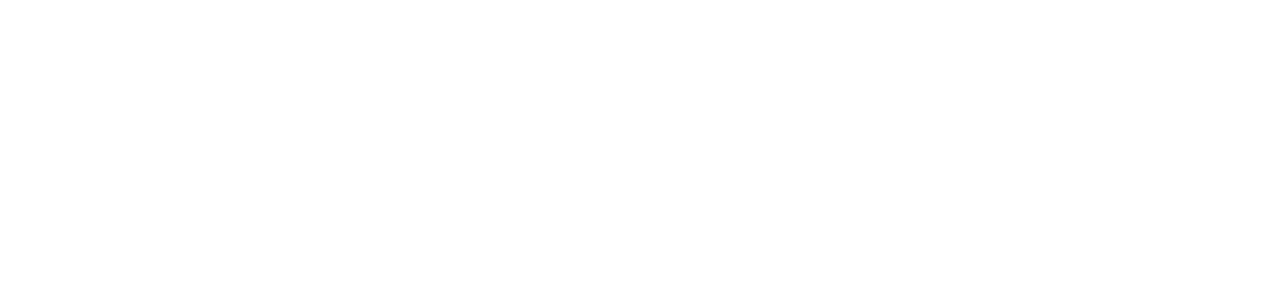
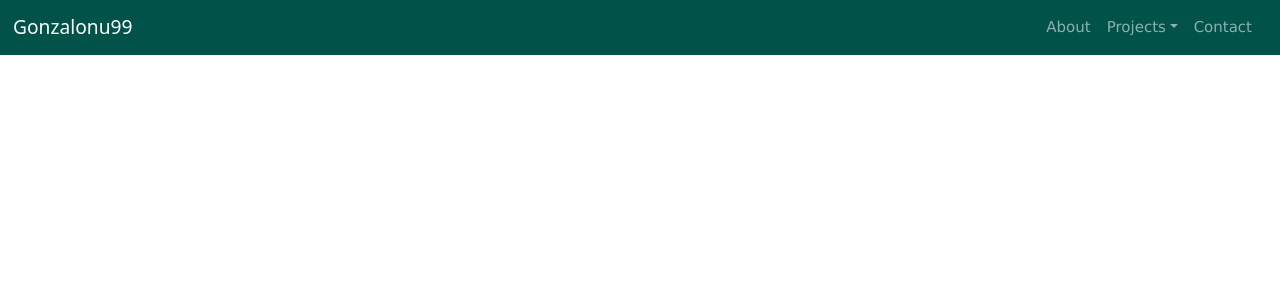
Before and after one commit to Gonzalonu99/portfolio, a React (Create React App) app: page / in a window 1280 px wide. Shown: the top 300 px of the page. Built offline with nearby package versions, Linux system fonts and the light colour scheme.

Commit message:
feature navbar

```diff
--- a/package.json
+++ b/package.json
@@ -6,7 +6,9 @@
     "@testing-library/jest-dom": "^5.16.4",
     "@testing-library/react": "^13.3.0",
     "@testing-library/user-event": "^13.5.0",
+    "bootstrap": "^5.1.3",
     "react": "^18.2.0",
+    "react-bootstrap": "^2.4.0",
     "react-dom": "^18.2.0",
     "react-scripts": "5.0.1",
     "web-vitals": "^2.1.4"
--- a/src/App.js
+++ b/src/App.js
@@ -1,8 +1,9 @@
+import NavBar from "./components/navbar";
 
 function App() {
   return (
-    <div className="App">
-
+    <div>
+      <NavBar/>
     </div>
   );
 }
--- /dev/null
+++ b/src/components/navbar/index.js
@@ -0,0 +1,33 @@
+import React from 'react';
+import 'bootstrap/dist/css/bootstrap.css';
+import {Nav, Navbar, NavbarBrand, NavDropdown, NavLink} from 'react-bootstrap';
+import './navbar.css';
+import NavbarToggle from 'react-bootstrap/esm/NavbarToggle';
+import NavbarCollapse from 'react-bootstrap/esm/NavbarCollapse';
+const NavBar = () => {
+    const projects = [
+        {id:'calculadora', title: 'Calculator', ref: '#projects/calculator'},
+        {id:'clima', title:'Weather App', ref:'#projects/weather-app'},
+        {id:'numen-vinos', title:'Numen Wines', ref:'#projects/numen-wines'}
+    ]
+  return (
+    <div>
+         <Navbar bg='myColor' variant='dark' sticky='top' expand='sm' collapseOnSelect>
+            <NavbarBrand href='https://github.com/Gonzalonu99?tab=repositories'>Gonzalonu99</NavbarBrand>
+            <NavbarToggle/>
+            <NavbarCollapse>
+                <Nav>
+                <NavLink  href='#about'>About</NavLink>
+                    <NavDropdown  href='#projects' title='Projects'>
+                        {projects.map((project)=><NavDropdown.Item href={project.ref} key={project.id}>{project.title}</NavDropdown.Item>)}
+                    </NavDropdown>
+                <NavLink className='contact-button'    href='#contact'>Contact</NavLink>
+                </Nav>
+            </NavbarCollapse>
+
+        </Navbar>
+    </div>
+  )
+}
+
+export default NavBar
--- /dev/null
+++ b/src/components/navbar/navbar.css
@@ -0,0 +1,30 @@
+.bg-myColor{
+    background-color: #015249;
+}
+.navbar-brand{
+    padding-left: 13px;
+    font-size:larger;
+}
+.navbar-nav{
+    padding-left: 13px;
+    font-family: Verdana, Geneva, Tahoma, sans-serif;
+    font-size: 15px;
+}
+.navbar-toggler{
+    margin-right: 5px;
+}
+.dropdown-menu{
+    background-color: #015249;
+    border: none;
+    font-size: 13px;
+}
+.dropdown-item:hover{
+    background-color: #015249;
+    color: #fff;
+}
+@media(min-width: 576px){
+    .navbar-collapse{
+        justify-content: flex-end;
+        margin-right: 20px;
+    }
+}
```
Also changed, not shown: 1 other file (tests, documents, lock files or other folders).
